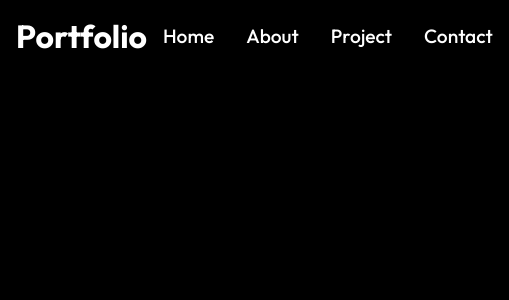
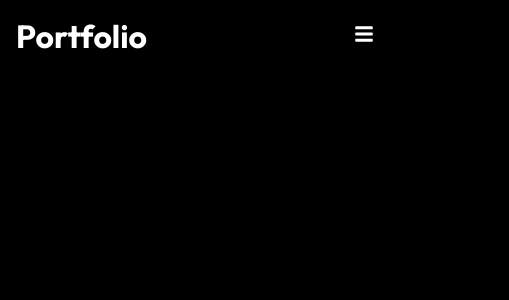
Before and after one commit to Vickyb94/react-portfolio, a React (Create React App) app: page / in a window 390 px wide. Shown: the top 300 px of the page, 509 px wide, since content can reach past the window. Built offline with nearby package versions, Linux system fonts and the light colour scheme.

Commit message:
added hamburger menu to the style

```diff
--- a/src/components/Navbar.js
+++ b/src/components/Navbar.js
@@ -1,16 +1,24 @@
 import "./NavbarStyles.css";
 
+//import dependencies
+import React, {useState} from 'react';
 
-import React from 'react';
 import { Link } from "react-router-dom";
 
+import { FaBars, FaTimes } from "react-icons/fa";
+
 const Navbar = () => {
+
+  //function to set click for hamburger menu//
+    const [click, onClick]=useState(false);
+    const selectClick = () => onClick(!click);
     return (
         <div className="header">
            <Link to="/">
              <h1>Portfolio</h1>
            </Link>
-           <ul className="nav-list">
+           <ul className={click ? "nav-list active" :
+            "nav-list"}>
               <li>
                 <Link to="/">Home</Link>
               </li>
@@ -24,8 +32,15 @@
                 <Link to="/contact">Contact</Link>
               </li>
            </ul>
+           <div className="hamburger" onClick={selectClick}>
+              {click ?
+             ( <FaTimes size={20} style={{color: "white"}}/>):
+
+             ( <FaBars size={20} style={{color: "white"}}/>)
+              }
+           </div>
         </div>
     );
 };
 
-export default Navbar
+export default Navbar;
--- a/src/components/NavbarStyles.css
+++ b/src/components/NavbarStyles.css
@@ -4,7 +4,7 @@
     align-items: center;
     padding: 1rem;
 }
-
+/*styling navbar*/
 .nav-list{
    display: flex;
 }
@@ -17,3 +17,38 @@
     font-size: 1.2rem;
     font-weight: 500;
 }
+
+.hamburger {
+    display: none;
+}
+
+/*adding media query*/
+@media screen and (max-width: 1040px) {
+   .nav-list{
+    flex-direction: column;
+    justify-content: center;
+    align-items: center;
+    width: 100%;
+    height: 100vh;
+    background: rgb(34, 32, 32);
+    position: absolute;
+    top: 0;
+    left: -100%;
+    z-index: -3;
+   }
+
+   .nav-list.active {
+      left: 0;
+   }
+   .nav-list li {
+     padding: 1rem 0;
+   }
+
+   .nav-list li a {
+    font-size: 2rem;
+   }
+
+   .hamburger {
+    display: initial;
+}
+}
```
